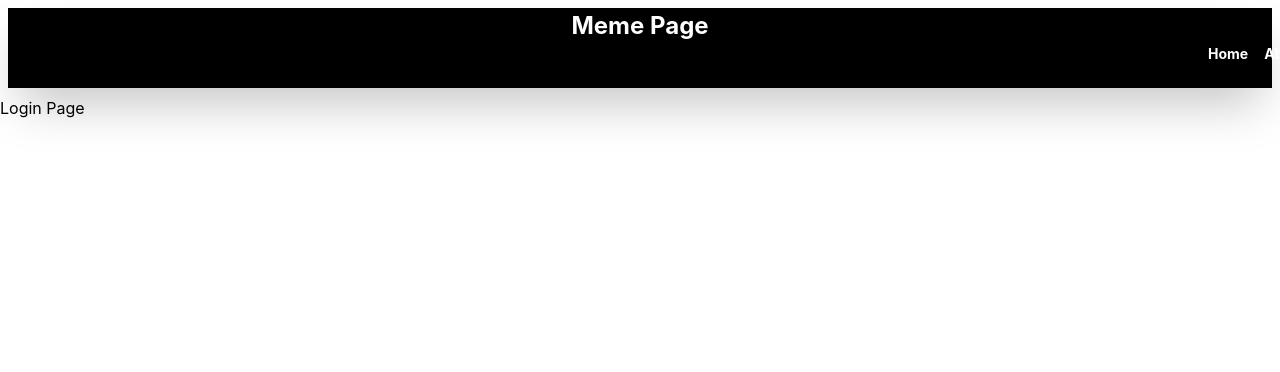
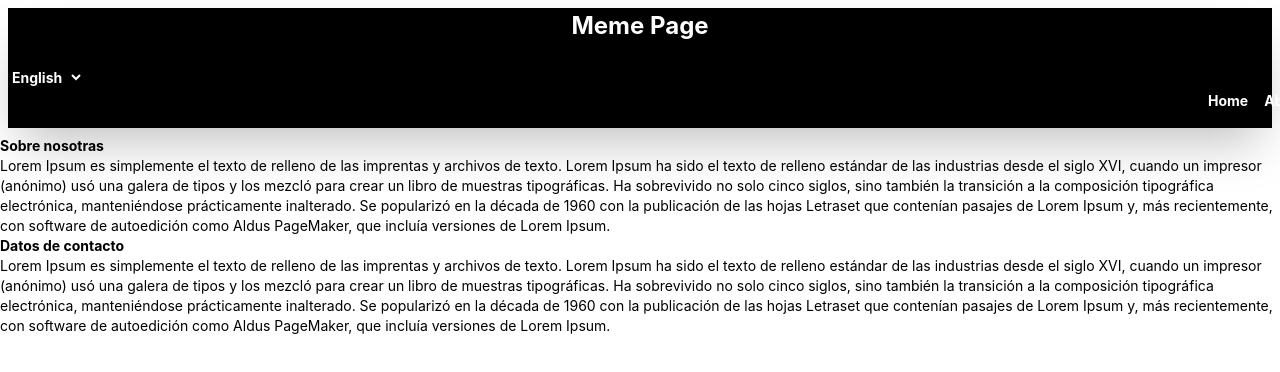
Before and after one commit to mksri/system-design, a React (Vite) app in the folder LLD/: page /about in a window 1280 px wide. Before the commit this address led to /login. Shown: the top 372 px of the page. Built offline with nearby package versions, Linux system fonts and the light colour scheme.

Commit message:
Multi Language support

```diff
--- a/LLD/src/components/About.js
+++ b/LLD/src/components/About.js
@@ -1,7 +1,23 @@
+import { config } from "../utils/config";
+
+
 const About = () =>{
+
+
+     const data = config.sp;
+
+
+
     return(
 
-        <div> This is a about page</div>
+        <div>
+            <div className="text-sm">
+                <h1 className="font-bold ">{data.title}</h1>
+                <p>{data.desc}</p>
+                <h1 className="font-bold">{data.title2}</h1>
+                <p>{data.desc}</p>
+                 </div>
+        </div>
     )
 }
 
--- a/LLD/src/components/Header.js
+++ b/LLD/src/components/Header.js
@@ -1,11 +1,23 @@
 import Body from "./Body";
 import { Link } from "react-router-dom";
+import { useState } from 'react';
+
 
 const Header = () =>{
+
+
+    const [lang, setLang] = useState("");
+
+
     return(
 
-     <div className="text-2xl font-bold m-2 h-20 text-center border-0 bg-black text-white shadow-2xl">
+     <div className="text-2xl font-bold m-2 h-30 text-center border-0 bg-black text-white shadow-2xl">
         <h3 className="py-0.5 px-0.5">Meme Page </h3>
+        <select value={lang} className="text-sm mr-300 mt-6" onChange={(e) => setLang(e.target.value)}>
+            <option value="en">English</option>
+            <option value="hi">Hindi</option>
+            <option value="sp">Spanish</option>
+        </select>
         <nav className="flex gap-4 ml-300 text-sm">
             <Link to="/">Home</Link>
             <Link to="/about"> About </Link>
--- a/LLD/src/components/ProtectedRoute.js
+++ b/LLD/src/components/ProtectedRoute.js
@@ -5,7 +5,7 @@ import { useState } from "react";
 
 const Auth = () =>{
 
-const [isAuth , setIsAuth] = useState(false);
+const [isAuth , setIsAuth] = useState(true);
 
 
 return(
--- /dev/null
+++ b/LLD/src/utils/config.js
@@ -0,0 +1,25 @@
+
+export const config = {
+
+      en :
+        {
+       title: "About Us",
+       desc: "Lorem Ipsum is simply dummy text of the printing and typesetting industry. Lorem Ipsum has been the industry's standard dummy text ever since the 1500s, when an unknown printer took a galley of type and scrambled it to make a type specimen book. It has survived not only five centuries, but also the leap into electronic typesetting, remaining essentially unchanged. It was popularised in the 1960s with the release of Letraset sheets containing Lorem Ipsum passages, and more recently with desktop publishing software like Aldus PageMaker including versions of Lorem Ipsum.",
+       title2: "Contact details"
+        },
+
+      hi:
+        {
+            title: "हमारे बारे में",
+            desc: "लोरेम इप्सम बस प्रिंटिंग और टाइपसेटिंग इंडस्ट्री का डमी टेक्स्ट है। लोरेम इप्सम 1500 के दशक से इंडस्ट्री का स्टैंडर्ड डमी टेक्स्ट रहा है, जब किसी अनजान प्रिंटर ने टाइप की एक गैली ली और उसे टाइप के नमूने वाली किताब बनाने के लिए बदला। यह न सिर्फ़ पाँच सदियों तक बचा रहा, बल्कि इलेक्ट्रॉनिक टाइपसेटिंग में भी लगभग बिना बदले बचा रहा। इसे 1960 के दशक में लोरेम इप्सम के हिस्सों वाली लेट्रासेट शीट्स के रिलीज़ के साथ पॉपुलर किया गया, और हाल ही में एल्डस पेजमेकर जैसे डेस्कटॉप पब्लिशिंग सॉफ़्टवेयर के साथ लोरेम इप्सम के वर्शन शामिल हैं।",
+            title2:"सम्पर्क करने का विवरण"
+        },
+
+      sp:
+        {
+        title: "Sobre nosotras",
+        desc: "Lorem Ipsum es simplemente el texto de relleno de las imprentas y archivos de texto. Lorem Ipsum ha sido el texto de relleno estándar de las industrias desde el siglo XVI, cuando un impresor (anónimo) usó una galera de tipos y los mezcló para crear un libro de muestras tipográficas. Ha sobrevivido no solo cinco siglos, sino también la transición a la composición tipográfica electrónica, manteniéndose prácticamente inalterado. Se popularizó en la década de 1960 con la publicación de las hojas Letraset que contenían pasajes de Lorem Ipsum y, más recientemente, con software de autoedición como Aldus PageMaker, que incluía versiones de Lorem Ipsum.",
+        title2: "Datos de contacto"
+        }
+
+      }
```
